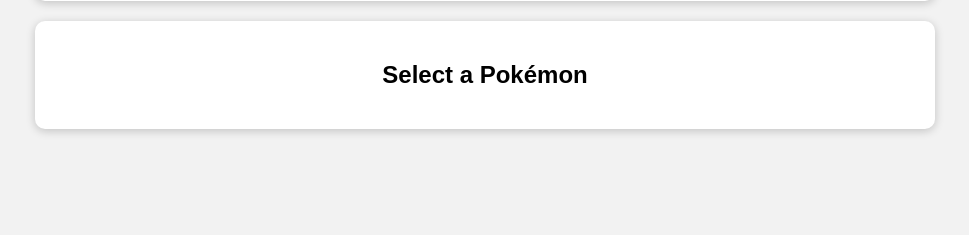
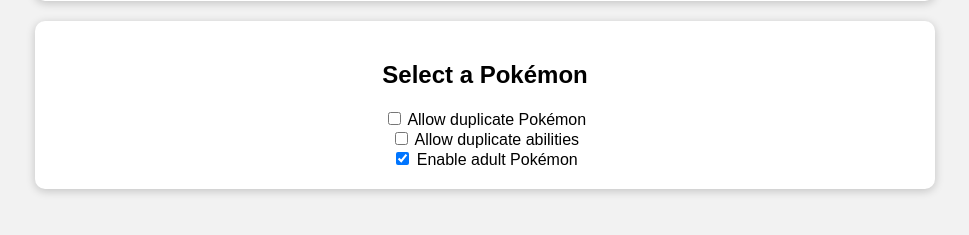
Before and after one commit to amarce463-boop/Pokemon-Web-Randomiser, a Flask app: page / in a window 1280 px wide. Shown: the part 366-601 px from the top of the page, without its empty margins (155-1124 px from the left). Run offline with Flask 3, Linux system fonts and the light colour scheme.

Commit message:
Update index.html

```diff
--- a/templates/index.html
+++ b/templates/index.html
@@ -26,6 +26,11 @@
         <div class="selection-panel">
             <h2>Select a Pokémon</h2>
             <div id="pokemon-options" class="pokemon-options"></div>
+            <div class="settings-panel">
+              <label><input type="checkbox" id="toggle-duplicates-pokemon"> Allow duplicate Pokémon</label><br>
+              <label><input type="checkbox" id="toggle-duplicates-abilities"> Allow duplicate abilities</label><br>
+              <label><input type="checkbox" id="toggle-adult-pokemon" checked> Enable adult Pokémon</label>
+            </div>
         </div>
 
         <div id="ability-selection" class="selection-panel hidden">
```
